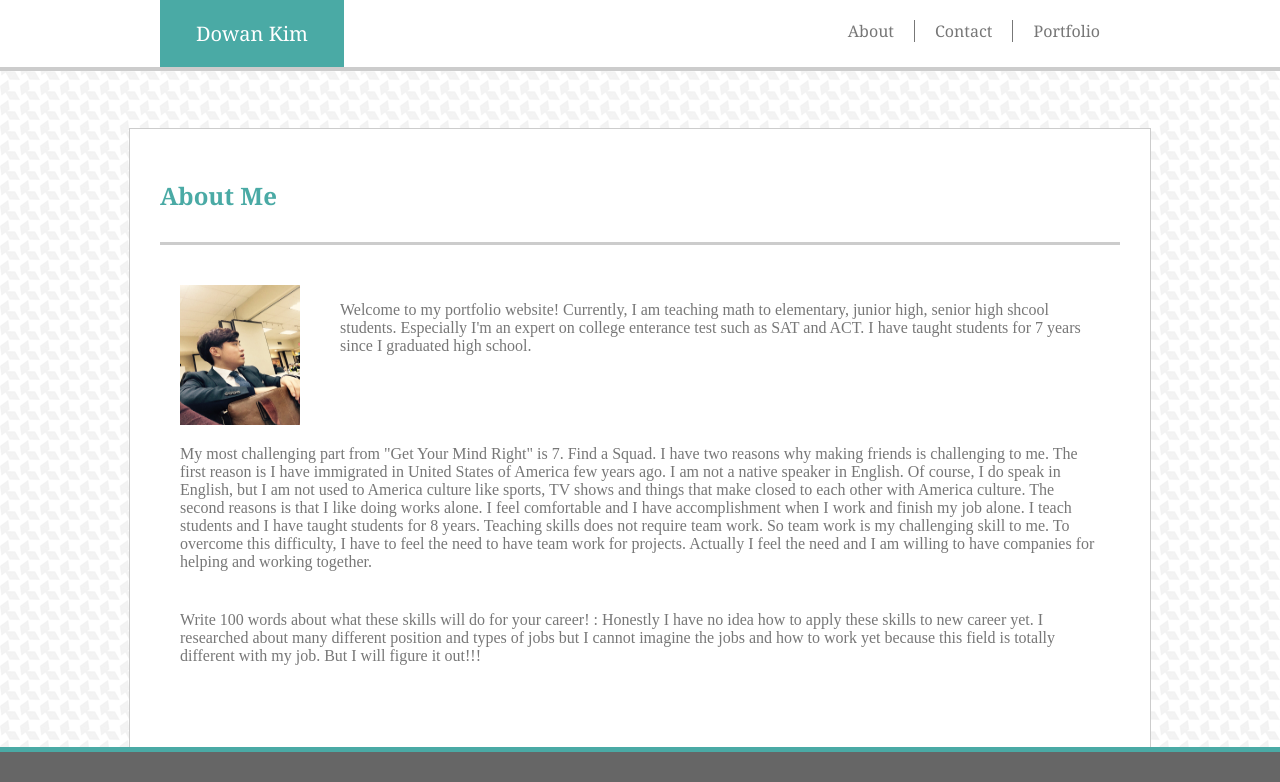
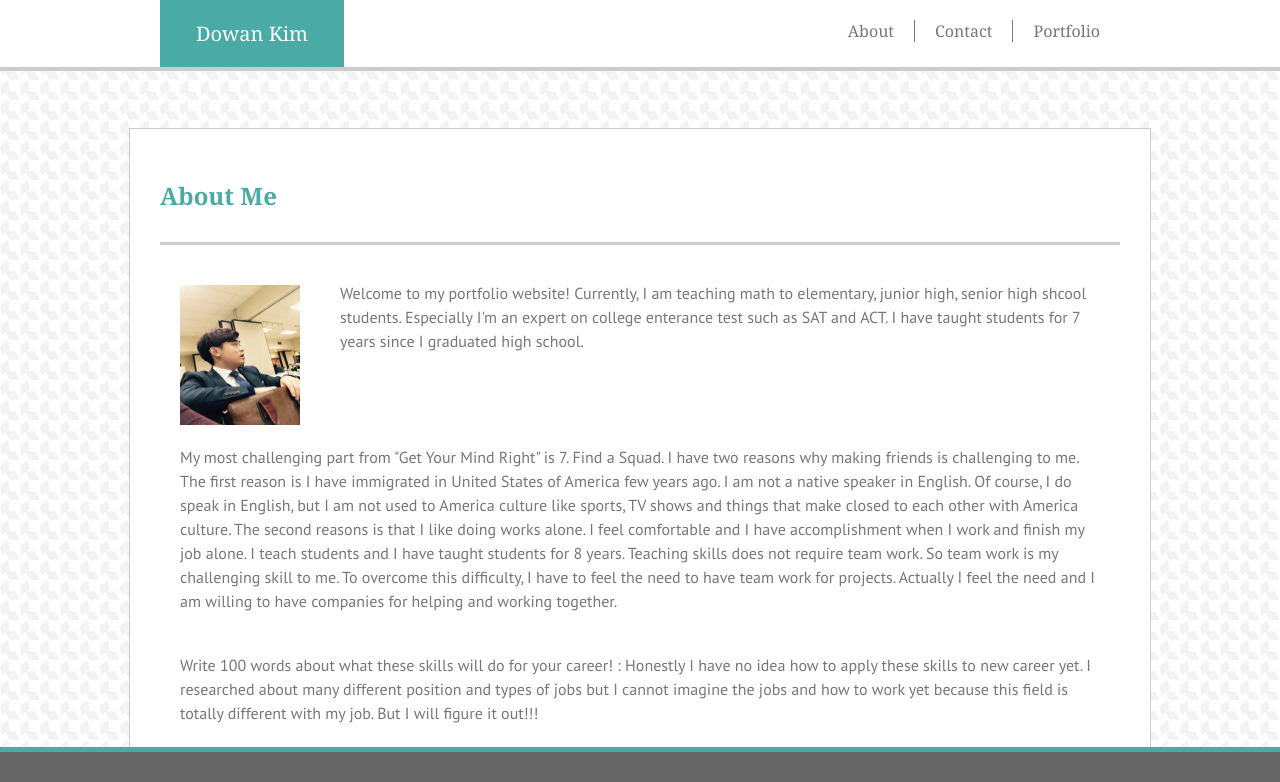
Before and after one commit to dowan1041/Basic-Portfolio, a plain HTML site: page index.html in a window 1280 px wide. Shown: the top 782 px of the page. Drawn offline with Linux system fonts and the light colour scheme.

Commit message:
more touch

```diff
--- a/assets/css/style.css
+++ b/assets/css/style.css
@@ -41,7 +41,8 @@ footer {
 
 p {
     color: #777777;
-    padding: 20px;
+    font-family: 'PT Sans', sans-serif;
+    line-height: 1.5;
 }
 
 a {
@@ -121,15 +122,18 @@ a {
     padding-right: 20px;
 }
 .passage1 {
+    padding: 0 20px;
     width: 760px;
     float: left;
 }
 .passage2 {
+    padding: 20px 20px;
     width: 920px;
     clear: both;
     margin: 0 auto;
 }
 .passage3{
+    padding: 20px 20px;
     width: 920px;
     clear:both;
     margin: 0 auto;
--- a/index.html
+++ b/index.html
@@ -5,6 +5,7 @@
     <meta charset="UTF-8">
     <meta name="viewport" content="width=device-width, initial-scale=1.0">
     <meta http-equiv="X-UA-Compatible" content="ie=edge">
+    <link href="https://fonts.googleapis.com/css?family=PT+Sans" rel="stylesheet">
     <link rel="stylesheet" type="text/css" href="assets/css/style.css">
     <title>My Portfolio</title>
 </head>
```
Also changed, not shown: contact.html (+1 -0 lines), portfolio.html (+1 -0 lines).
